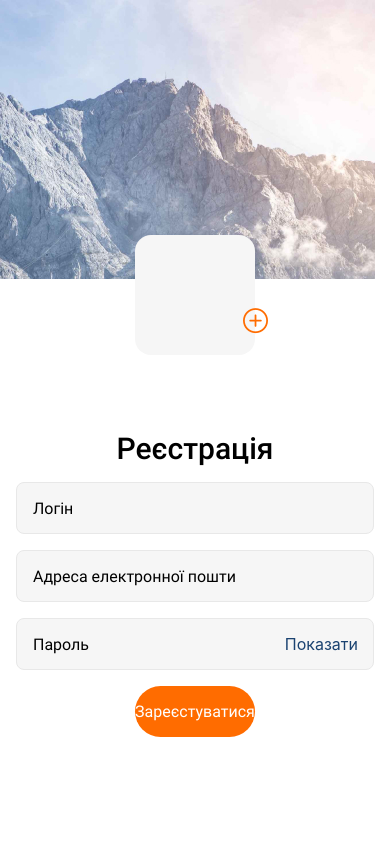
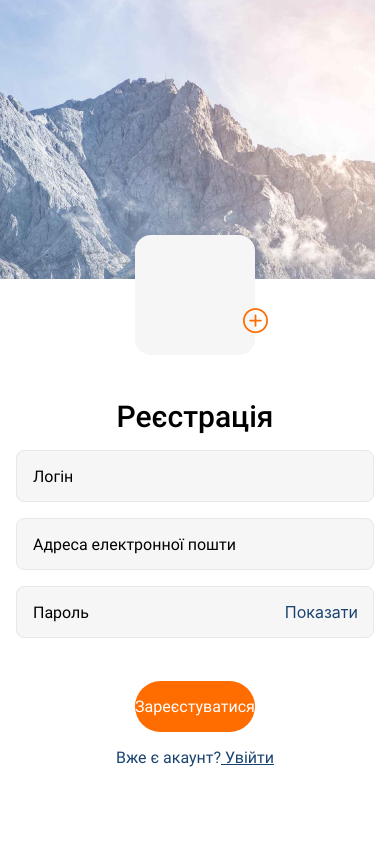
Before and after one commit to mantr88/awesomeproject, a React Native app: screen / in a window 390 px wide. Shown: the top 844 px of the page. Built offline with nearby package versions, Linux system fonts and the light colour scheme.

Commit message:
added styles

```diff
--- a/Screens/RegistrationScreen.jsx
+++ b/Screens/RegistrationScreen.jsx
@@ -7,11 +7,16 @@ import {
   View,
   TouchableOpacity,
   Pressable,
+  KeyboardAvoidingView,
 } from "react-native";
 import { AntDesign } from "@expo/vector-icons";
 
 export const RegistrationScreen = () => {
   return (
+    // <KeyboardAvoidingView
+    //   behavior={Platform.OS === "ios" ? "padding" : "height"}
+    //   style={style.keyboard}
+    // >
     <View style={style.wrap}>
       <View style={style.avatarWrap}>
         <Image />
@@ -36,19 +41,30 @@ export const RegistrationScreen = () => {
         <Pressable style={style.submitBtn}>
           <Text style={style.textBtn}>Зареєстуватися</Text>
         </Pressable>
+        <View style={style.textBox}>
+          <Text style={style.entriesText}>Вже є акаунт?</Text>
+          <Text style={style.entriesLink}> Увійти</Text>
+        </View>
       </View>
-      <Text>Вже є акаунт? Увійти</Text>
     </View>
+    // </KeyboardAvoidingView>
   );
 };
 
 const style = StyleSheet.create({
+  // keyboard: {
+  //   flex: 1,
+  //   alignItems: "center",
+  //   justifyContent: "flex-end",
+
+  //   height: "100%",
+  //   width: "100%",
+  // },
   wrap: {
     position: "relative",
     top: "33%",
     padding: 16,
     flex: 1,
-    justifyContent: "flex-start",
     gap: 16,
     width: "100%",
     alignItems: "center",
@@ -76,7 +92,7 @@ const style = StyleSheet.create({
     color: "#FF6C00",
   },
   title: {
-    // marginBottom: 16,
+    marginTop: -32,
     fontFamily: "Roboto500",
     fontSize: 30,
     lineHeight: 35,
@@ -117,7 +133,7 @@ const style = StyleSheet.create({
     position: "relative",
     flex: 1,
     justifyContent: "flex-start",
-    // alignItems: "center",
+    marginTop: 27,
     width: "100%",
   },
   submitBtn: {
@@ -128,9 +144,6 @@ const style = StyleSheet.create({
     borderRadius: "100px",
   },
   textBtn: {
-    // display: "flex",
-    // justifyContent: "center",
-    // alignItems: "center",
     textAlign: "center",
     fontSize: 16,
     color: "#fff",
@@ -139,4 +152,26 @@ const style = StyleSheet.create({
     fontSize: 16,
     lineHeight: 19,
   },
+  textBox: {
+    flexDirection: "row",
+    justifyContent: "center",
+    marginTop: 16,
+  },
+  entriesText: {
+    fontFamily: "Roboto400",
+    fontSize: 16,
+    lineHeight: 19,
+    textAlign: "center",
+
+    color: "#1B4371",
+  },
+  entriesLink: {
+    fontFamily: "Roboto400",
+    fontSize: 16,
+    lineHeight: 19,
+    textAlign: "center",
+    textDecorationLine: "underline",
+
+    color: "#1B4371",
+  },
 });
```
